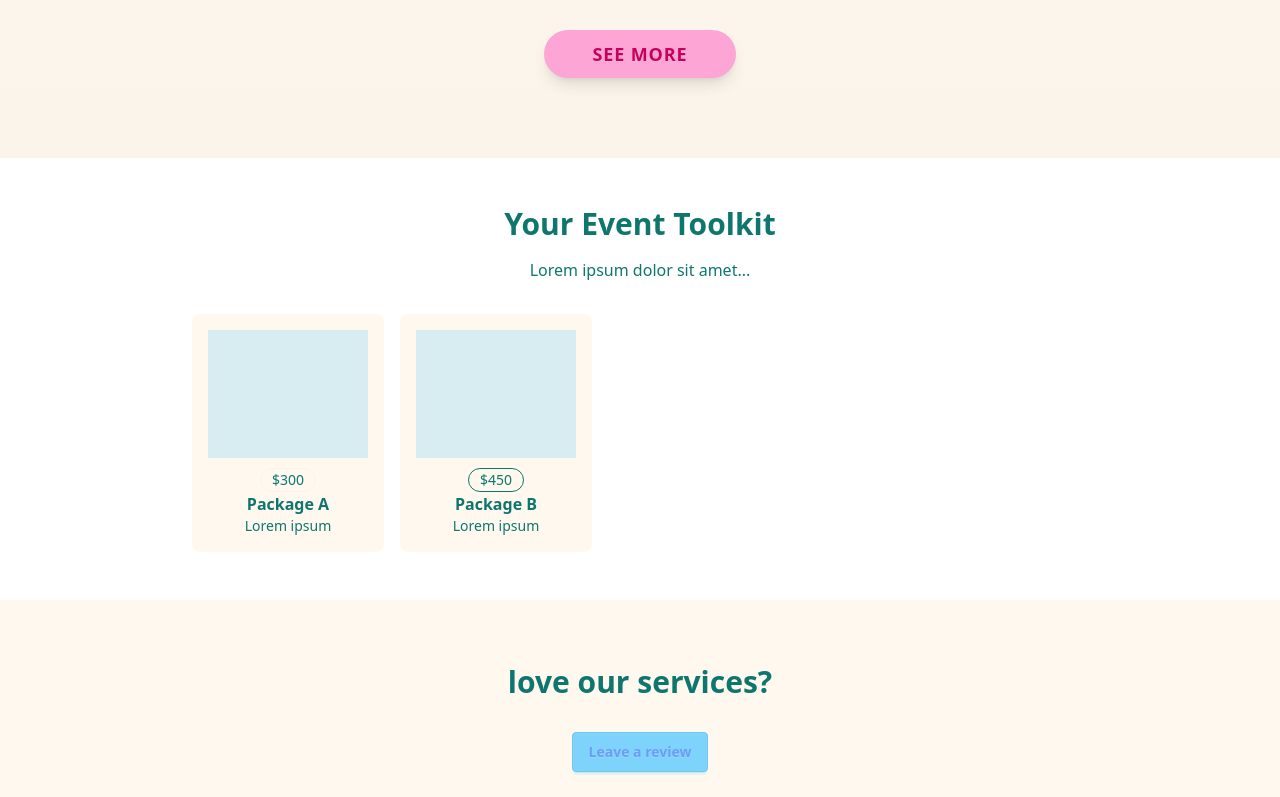
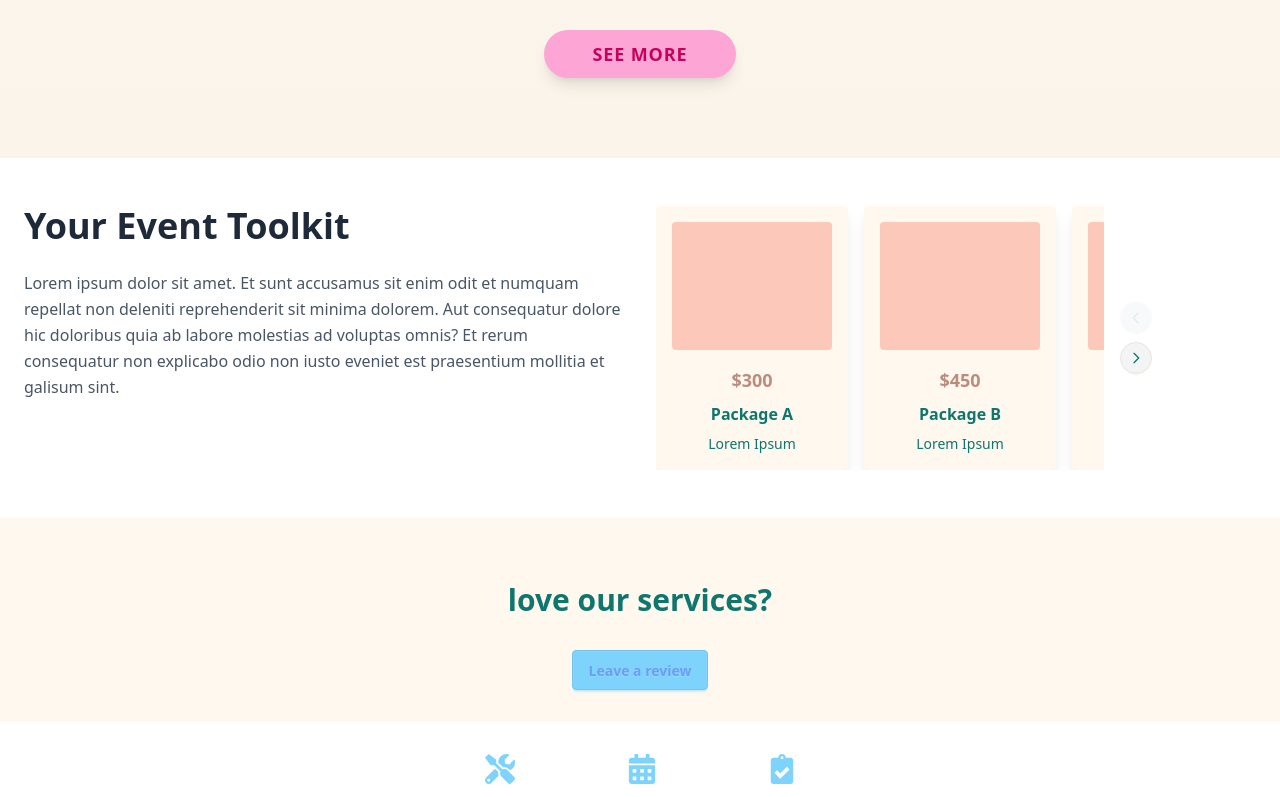
Before and after one commit to Jomar77/SEBS-Website, a React (Vite) app in the folder sebs-website/: page / in a window 1280 px wide. Shown: the part 2498-3295 px from the top of the page. Built offline with nearby package versions, Linux system fonts and the light colour scheme.

Commit message:
fixed eventpackage

```diff
--- a/sebs-website/src/Components/About/EventPackageSection.jsx
+++ /dev/null
@@ -1,34 +0,0 @@
-
-
-
-export default function EventPackageSection() {
-  return (
-    <>
-      <section className="w-full px-6 py-12 bg-white">
-        <div className="max-w-4xl mx-auto text-center">
-          <h3 className="text-3xl font-bold">Your Event Toolkit</h3>
-          <p className="mt-4">Lorem ipsum dolor sit amet...</p>
-          <div className="mt-8 flex items-center space-x-4 overflow-x-auto">
-            {[
-              { price: "$300", title: "Package A" },
-              { price: "$450", title: "Package B", outline: true },
-            ].map((pkg, i) => (
-              <div key={i} className="card w-48 bg-base-100 p-4">
-                <div className="h-32 bg-primary/30"></div>
-                <div className="mt-2">
-                  <div
-                    className={pkg.outline ? "badge badge-outline" : "badge"}
-                  >
-                    {pkg.price}
-                  </div>
-                  <h4 className="font-semibold">{pkg.title}</h4>
-                  <p className="text-sm">Lorem ipsum</p>
-                </div>
-              </div>
-            ))}
-          </div>
-        </div>
-      </section>
-    </>
-  );
-}
--- /dev/null
+++ b/sebs-website/src/Components/Common/EventPackageSection/EventPackageSection.jsx
@@ -0,0 +1,119 @@
+import { useState } from "react";
+import PackageCard from "./PackageCard";
+
+export default function EventPackageSection() {
+  const packages = [
+    { price: "$300", title: "Package A", description: "Lorem Ipsum" },
+    { price: "$450", title: "Package B", description: "Lorem Ipsum" },
+    { price: "$600", title: "Package C", description: "Lorem Ipsum" },
+    { price: "$800", title: "Package D", description: "Lorem Ipsum" },
+    { price: "$1000", title: "Package E", description: "Lorem Ipsum" },
+    { price: "$1200", title: "Package F", description: "Lorem Ipsum" },
+    { price: "$1500", title: "Package G", description: "Lorem Ipsum" },
+    { price: "$1800", title: "Package H", description: "Lorem Ipsum" },
+    { price: "$2000", title: "Package I", description: "Lorem Ipsum" },
+    { price: "$2500", title: "Package J", description: "Lorem Ipsum" },
+  ];
+  const [currentIndex, setCurrentIndex] = useState(0);
+  const maxIndex = Math.max(0, packages.length - 2);
+
+  const handleNext = () => {
+    setCurrentIndex((prev) => Math.min(prev + 2, maxIndex));
+  };
+
+  const handlePrev = () => {
+    setCurrentIndex((prev) => Math.max(prev - 2, 0));
+  };
+
+  return (
+    <section className="w-full px-6 py-12 bg-white">
+      <div className="max-w-7xl mx-auto">
+        <div className="grid grid-cols-1 lg:grid-cols-2 gap-8 items-start">
+          {/* Left side - Text content */}
+          <div>
+            <h3 className="text-4xl font-bold text-gray-800 mb-6">
+              Your Event Toolkit
+            </h3>
+            <p className="text-gray-600 leading-relaxed">
+              Lorem ipsum dolor sit amet. Et sunt accusamus sit enim odit et
+              numquam repellat non deleniti reprehenderit sit minima dolorem.
+              Aut consequatur dolore hic doloribus quia ab labore molestias ad
+              voluptas omnis? Et rerum consequatur non explicabo odio non iusto
+              eveniet est praesentium mollitia et galisum sint.
+            </p>
+          </div>
+
+          {/* Right side - Package cards with navigation */}
+          <div className="relative">
+            {/* Mobile: DaisyUI carousel */}
+            <div className="carousel carousel-center w-full max-w-sm p-4 space-x-4 lg:hidden overflow-x-auto">
+              {packages.map((pkg, i) => (
+                <div key={i} className="carousel-item">
+                  <PackageCard pkg={pkg} index={i} />
+                </div>
+              ))}
+            </div>
+
+            {/* Desktop: Custom carousel with navigation */}
+            <div className="hidden lg:flex items-center">
+              <div className="carousel w-full max-w-md overflow-hidden">
+                <div
+                  className="flex gap-4 transition-transform duration-300 ease-in-out"
+                  style={{ transform: `translateX(-${currentIndex * (192 + 16)}px)` }}
+                >
+                  {packages.map((pkg, i) => (
+                    <div key={i} className="flex-none">
+                      <PackageCard pkg={pkg} index={i} />
+                    </div>
+                  ))}
+                </div>
+              </div>
+
+              {/* Navigation buttons */}
+              <div className="flex flex-col gap-2 ml-4">
+                <button
+                  onClick={handlePrev}
+                  disabled={currentIndex === 0}
+                  className="btn btn-circle btn-sm bg-gray-100 hover:bg-gray-200 disabled:opacity-50"
+                >
+                  <svg
+                    className="w-4 h-4"
+                    fill="none"
+                    stroke="currentColor"
+                    viewBox="0 0 24 24"
+                  >
+                    <path
+                      strokeLinecap="round"
+                      strokeLinejoin="round"
+                      strokeWidth={2}
+                      d="M15 19l-7-7 7-7"
+                    />
+                  </svg>
+                </button>
+                <button
+                  onClick={handleNext}
+                  disabled={currentIndex === maxIndex}
+                  className="btn btn-circle btn-sm bg-gray-100 hover:bg-gray-200 disabled:opacity-50"
+                >
+                  <svg
+                    className="w-4 h-4"
+                    fill="none"
+                    stroke="currentColor"
+                    viewBox="0 0 24 24"
+                  >
+                    <path
+                      strokeLinecap="round"
+                      strokeLinejoin="round"
+                      strokeWidth={2}
+                      d="M9 5l7 7-7 7"
+                    />
+                  </svg>
+                </button>
+              </div>
+            </div>
+          </div>
+        </div>
+      </div>
+    </section>
+  );
+}
--- /dev/null
+++ b/sebs-website/src/Components/Common/EventPackageSection/PackageCard.jsx
@@ -0,0 +1,16 @@
+export default function PackageCard({ pkg, index }) {
+  return (
+    <div className="bg-base-100 p-4 shadow-lg flex-none w-48 rounded-sm">
+      <div className="bg-[#fcc8ba] h-32 rounded-sm mb-4"></div>
+      <div className="text-center space-y-2">
+        <div className="text-secondary-content font-semibold text-lg">
+          {pkg.price}
+        </div>
+        <h4 className="font-semibold text-base-content ">
+          {pkg.title}
+        </h4>
+        <p className="text-sm text-base-content">{pkg.description}</p>
+      </div>
+    </div>
+  );
+}
--- a/sebs-website/src/Components/Gallery/ShowcaseGallery/GalleryGrid.jsx
+++ b/sebs-website/src/Components/Gallery/ShowcaseGallery/GalleryGrid.jsx
@@ -7,7 +7,7 @@ gsap.registerPlugin(ScrollTrigger);
 const GalleryGrid = ({
   title,
   images = [],
-  bgColor = "bg-gray-50",
+  bgColor = "bg-white",
   titleColor = "text-gray-800"
 }) => {
   const galleryRef = useRef(null);
--- a/sebs-website/src/Components/Gallery/ShowcaseGallery/GalleryShowcase.jsx
+++ b/sebs-website/src/Components/Gallery/ShowcaseGallery/GalleryShowcase.jsx
@@ -21,7 +21,7 @@ const GalleryShowcase = () => {
     <GalleryGrid
       title="Event #1"
       images={eventImages}
-      bgColor="bg-gray-50"
+      bgColor="bg-white"
       titleColor="text-gray-800"
     />
   );
--- a/sebs-website/src/Routes/About.jsx
+++ b/sebs-website/src/Routes/About.jsx
@@ -1,6 +1,6 @@
 import React from "react";
-import EventPackage from "../Components/About/EventPackageSection";
 import AboutForm from "../Components/About/AboutForm";
+import EventPackageSection from "../Components/Common/EventPackageSection/EventPackageSection";
 
 export default function About() {
   return (
@@ -51,7 +51,7 @@ export default function About() {
 
       <AboutForm />
 
-      <EventPackage />
+      <EventPackageSection/>
     </div>
   );
 }
--- a/sebs-website/src/Routes/Gallery.jsx
+++ b/sebs-website/src/Routes/Gallery.jsx
@@ -3,6 +3,7 @@
 import GalleryShowcase from "../Components/Gallery/ShowcaseGallery/GalleryShowcase";
 import CurvedCarousel from "../Components/Gallery/CarouselGallery/ParallaxCarousel";
 import RecentEvent from "../Components/Gallery/RecentEvent";
+import EventPackageSection from "../Components/Common/EventPackageSection/EventPackageSection";
 
 export default function Gallery() {
   // Sample gallery data for event planning business
@@ -23,6 +24,7 @@ export default function Gallery() {
         <CurvedCarousel panels={galleryPanels} />
         <RecentEvent />
         <GalleryShowcase />
+        <EventPackageSection />
       </div>
     </>
   );
--- a/sebs-website/src/Routes/Index.jsx
+++ b/sebs-website/src/Routes/Index.jsx
@@ -1,6 +1,6 @@
 import GallerySection from "../Components/Index/GallerySection/GallerySection";
 import ServiceSection from "../Components/Index/ServiceSection/ServiceSection";
-import EventPackageSection from "../Components/About/EventPackageSection";
+import EventPackageSection from "../Components/Common/EventPackageSection/EventPackageSection";
 import ReviewSection from "../Components/Index/ReviewSection/ReviewSection";
 
 export default function Index() {
```
